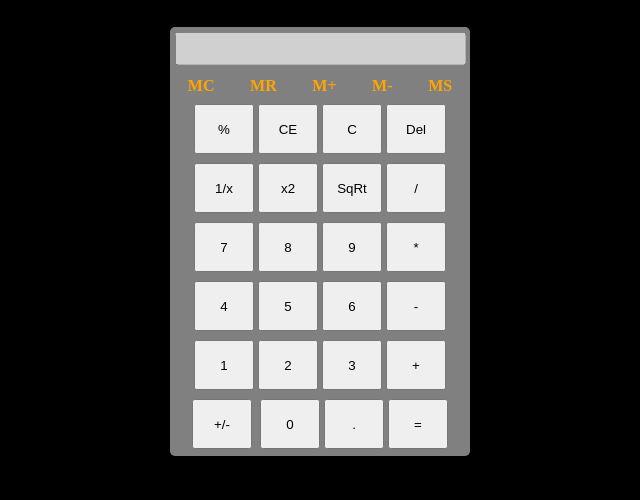
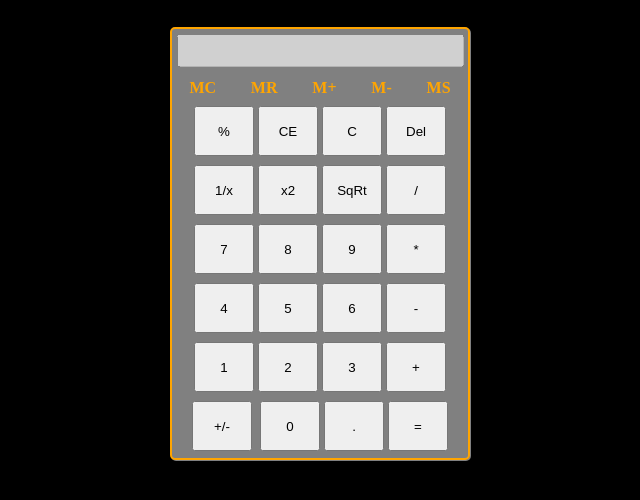
Before and after one commit to happyCoder85/jonsCalculator, a plain HTML site: page index.html in a window 1280 px wide. Shown: the part 40-540 px from the top of the page, without its empty margins (320-960 px from the left). Drawn offline with Linux system fonts and the light colour scheme.

Commit message:
adds border and shadow to calculator

```diff
--- a/style.css
+++ b/style.css
@@ -16,6 +16,8 @@ section {
     width: 300px;
     margin: 0 auto;
     border-radius: 5px;
+    border: 2px solid orange;
+    box-shadow: 1px 1px 0px grey;
 }
 
 section input {
```
